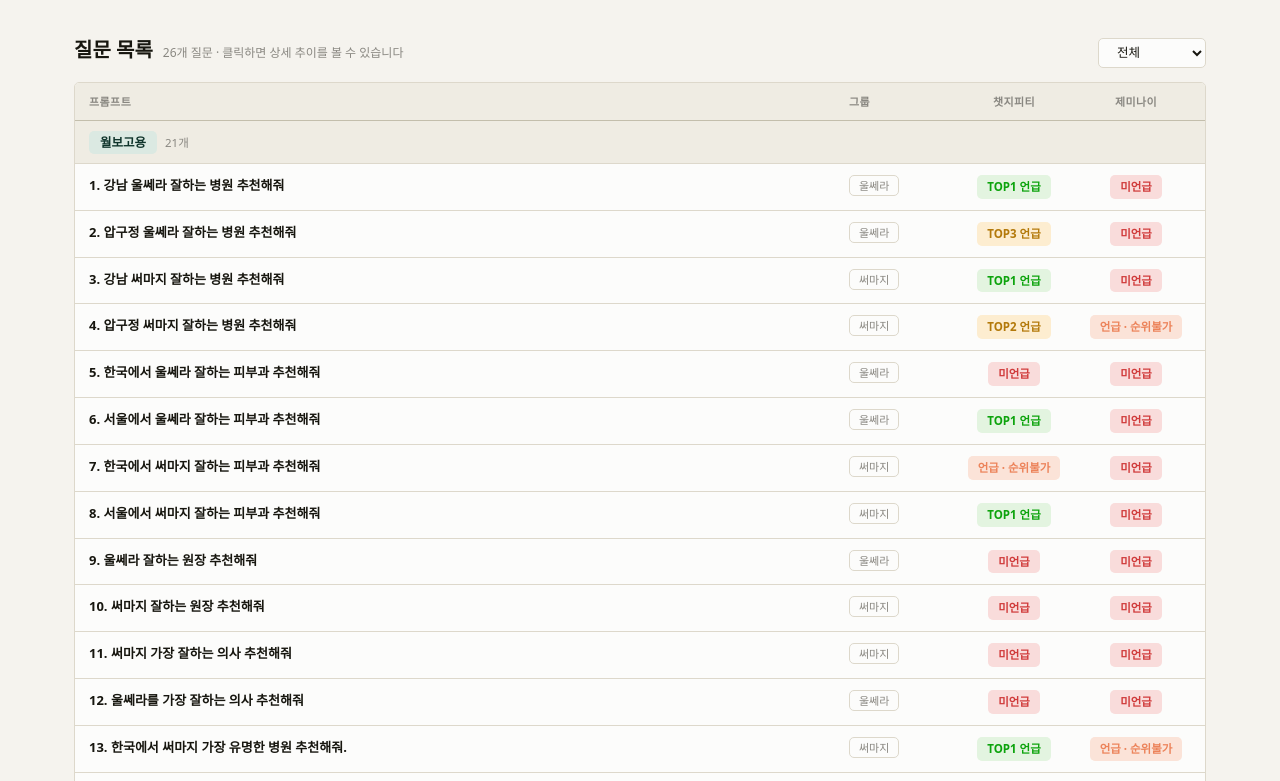
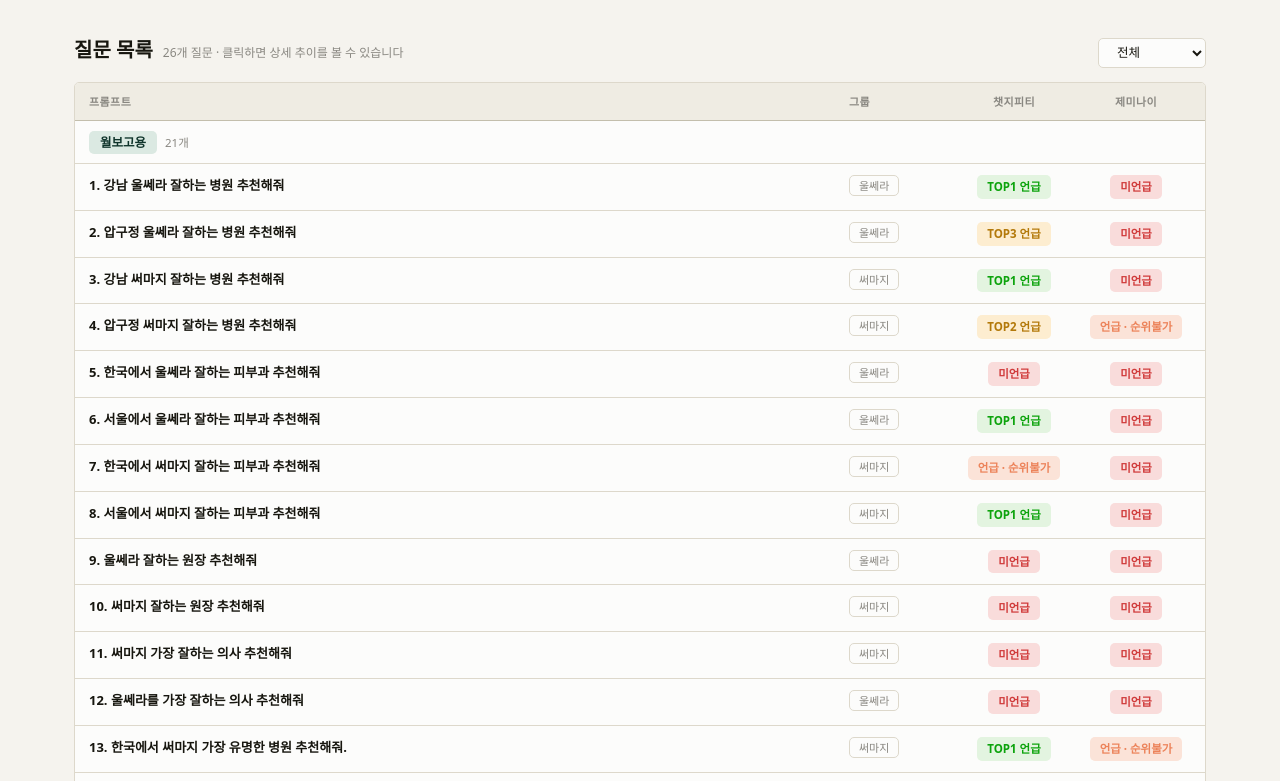
Before and after one commit to mjskinclinic/v-mj-skin-clinic, a plain HTML site: page docs/index.html in a window 1280 px wide. Shown: the part 1213-1994 px from the top of the page. Drawn offline with Linux system fonts and the light colour scheme; a web font is replaced by a local one.

Commit message:
Add files via upload

```diff
--- a/docs/style.css
+++ b/docs/style.css
@@ -238,7 +238,7 @@ table.qtable .row-label { white-space: normal; }
 table.qtable tbody tr { cursor: pointer; }
 table.qtable td:nth-child(3), table.qtable th:nth-child(3) { text-align: center; padding-right: 6px; }
 table.qtable td:nth-child(4), table.qtable th:nth-child(4) { text-align: center; padding-left: 6px; }
-.qtag-row td { background: var(--surface-2); padding: 8px 14px; border-bottom: 1px solid var(--line-strong); }
+.qtag-row td { padding: 8px 14px; border-bottom: 1px solid var(--line-strong); }
 .qtag-row .qtagname { font-size: 12.5px; font-weight: 700; color: var(--accent-ink); background: var(--accent-soft); border-radius: 5px; padding: 3px 11px; margin-right: 8px; }
 .qtag-row .qtagcount { font-size: 11.5px; color: var(--ink-muted); }
 .qgroup { font-size: 11px; color: var(--ink-muted); border: 1px solid var(--line); border-radius: 5px; padding: 2px 9px; white-space: nowrap; }
```
